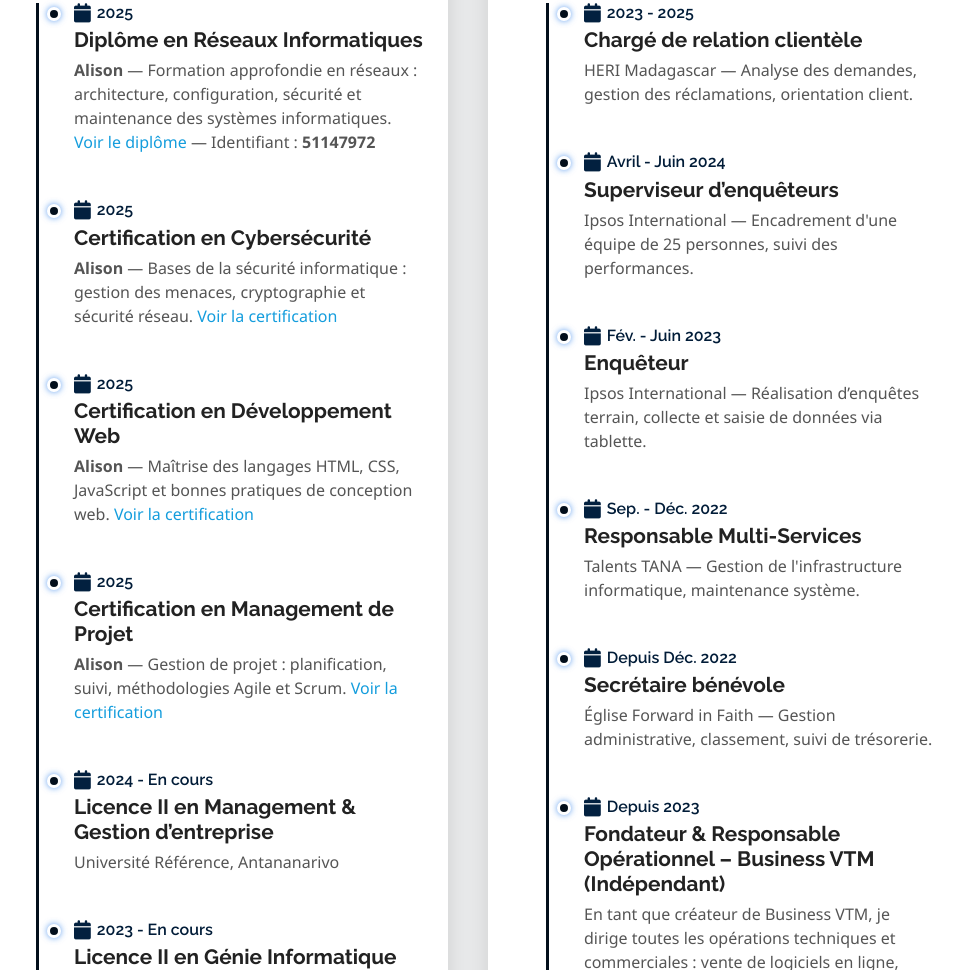
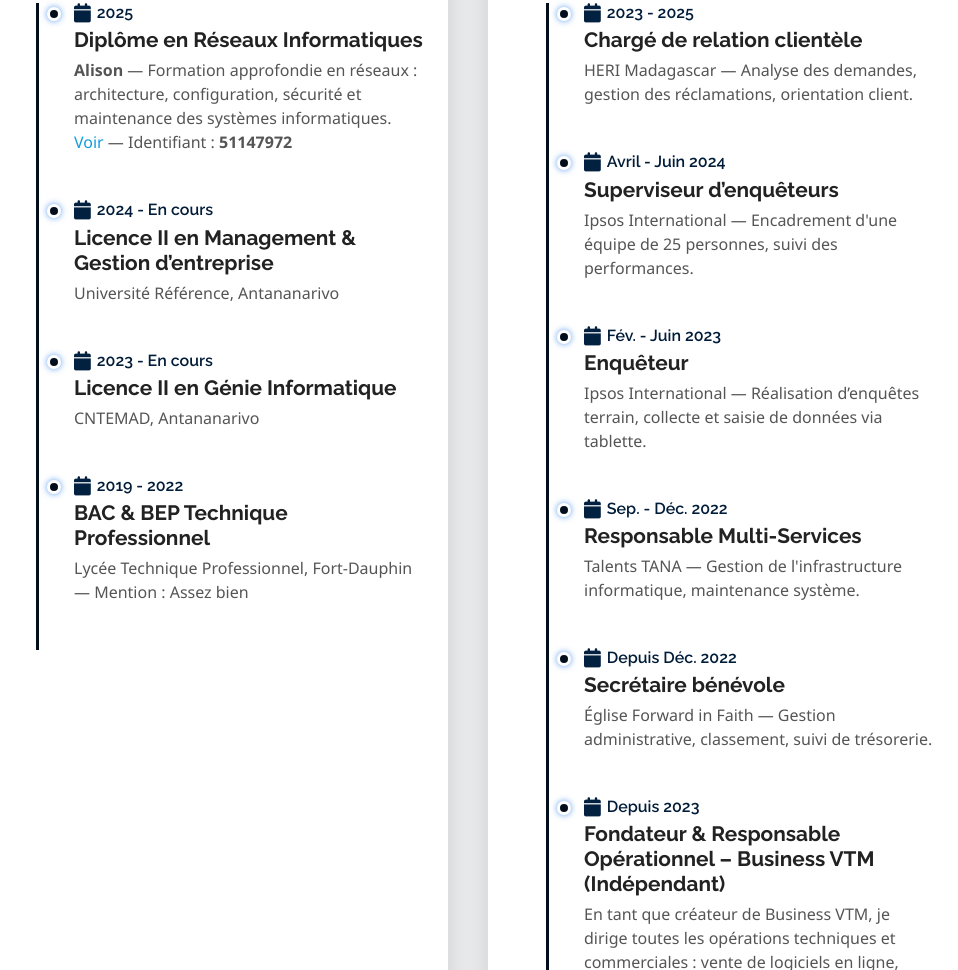
Before and after one commit to vegatalenta/gerald, a plain HTML site: page index.html in a window 1280 px wide. Shown: the part 3018-3988 px from the top of the page, without its empty margins (322-1280 px from the left). Drawn offline with Linux system fonts and the light colour scheme.

Commit message:
Update index.html

```diff
--- a/index.html
+++ b/index.html
@@ -280,40 +280,10 @@
                 <h4 class="timeline-title">Diplôme en Réseaux Informatiques</h4>
                 <p class="timeline-text">
                   <strong>Alison</strong> — Formation approfondie en réseaux : architecture, configuration, sécurité et maintenance des systèmes informatiques.
-                  <a href="https://alison.com/" target="_blank">Voir le diplôme</a> — Identifiant : <strong>51147972</strong>
+                  <a href="https://alison.com/" target="_blank">Voir</a> — Identifiant : <strong>51147972</strong>
                 </p>
               </div>
 
-              <!-- Certifications -->
-              <div class="timeline-item">
-                <div class="circle-dot"></div>
-                <h3 class="timeline-date"><i class="fa fa-calendar"></i> 2025</h3>
-                <h4 class="timeline-title">Certification en Cybersécurité</h4>
-                <p class="timeline-text">
-                  <strong>Alison</strong> — Bases de la sécurité informatique : gestion des menaces, cryptographie et sécurité réseau.
-                  <a href="https://alison.com/" target="_blank">Voir la certification</a>
-                </p>
-              </div>
-
-              <div class="timeline-item">
-                <div class="circle-dot"></div>
-                <h3 class="timeline-date"><i class="fa fa-calendar"></i> 2025</h3>
-                <h4 class="timeline-title">Certification en Développement Web</h4>
-                <p class="timeline-text">
-                  <strong>Alison</strong> — Maîtrise des langages HTML, CSS, JavaScript et bonnes pratiques de conception web.
-                  <a href="https://alison.com/" target="_blank">Voir la certification</a>
-                </p>
-              </div>
-
-              <div class="timeline-item">
-                <div class="circle-dot"></div>
-                <h3 class="timeline-date"><i class="fa fa-calendar"></i> 2025</h3>
-                <h4 class="timeline-title">Certification en Management de Projet</h4>
-                <p class="timeline-text">
-                  <strong>Alison</strong> — Gestion de projet : planification, suivi, méthodologies Agile et Scrum.
-                  <a href="https://alison.com/" target="_blank">Voir la certification</a>
-                </p>
-              </div>
 
               <!-- Déjà existantes -->
               <div class="timeline-item">
```
